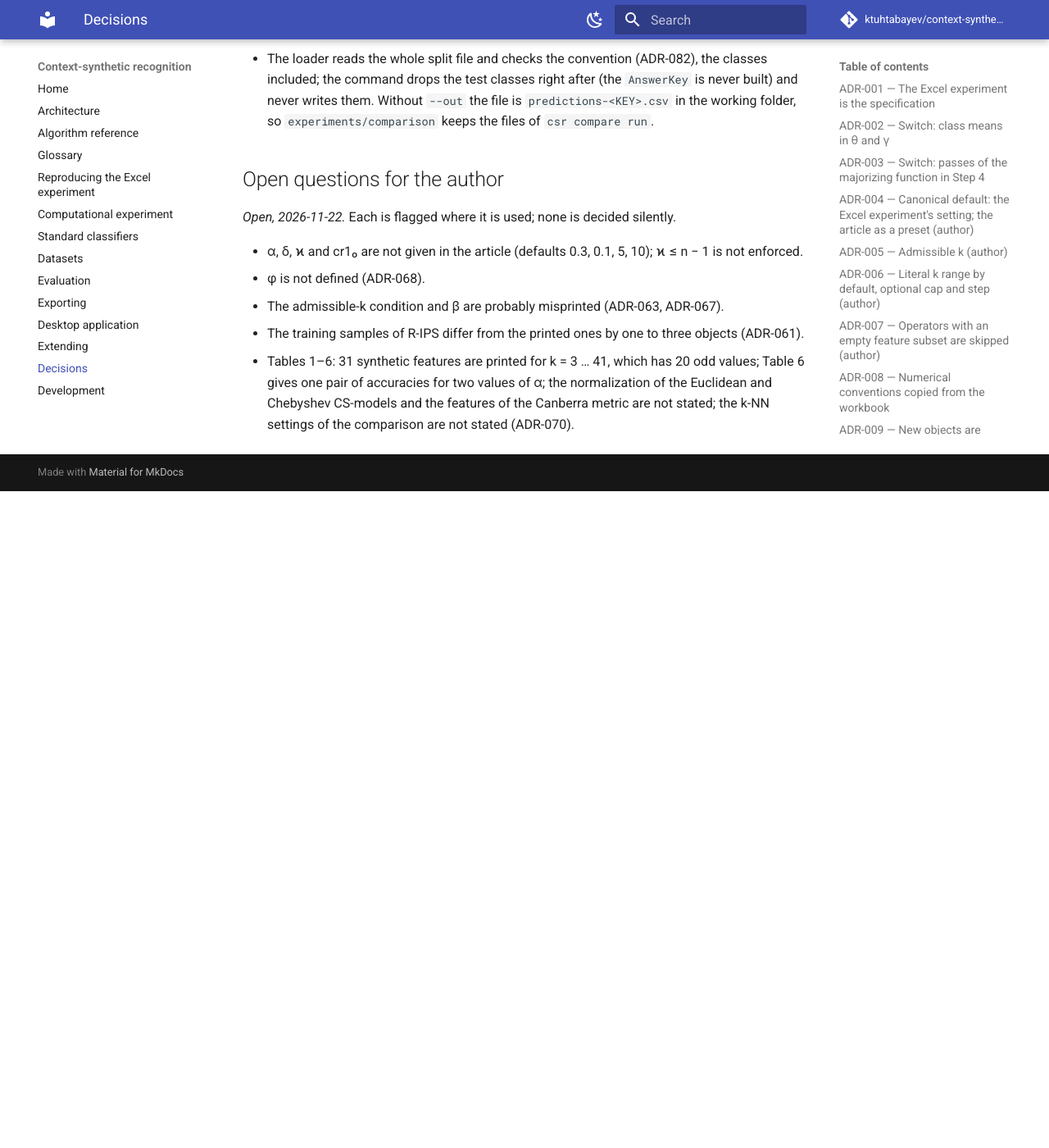
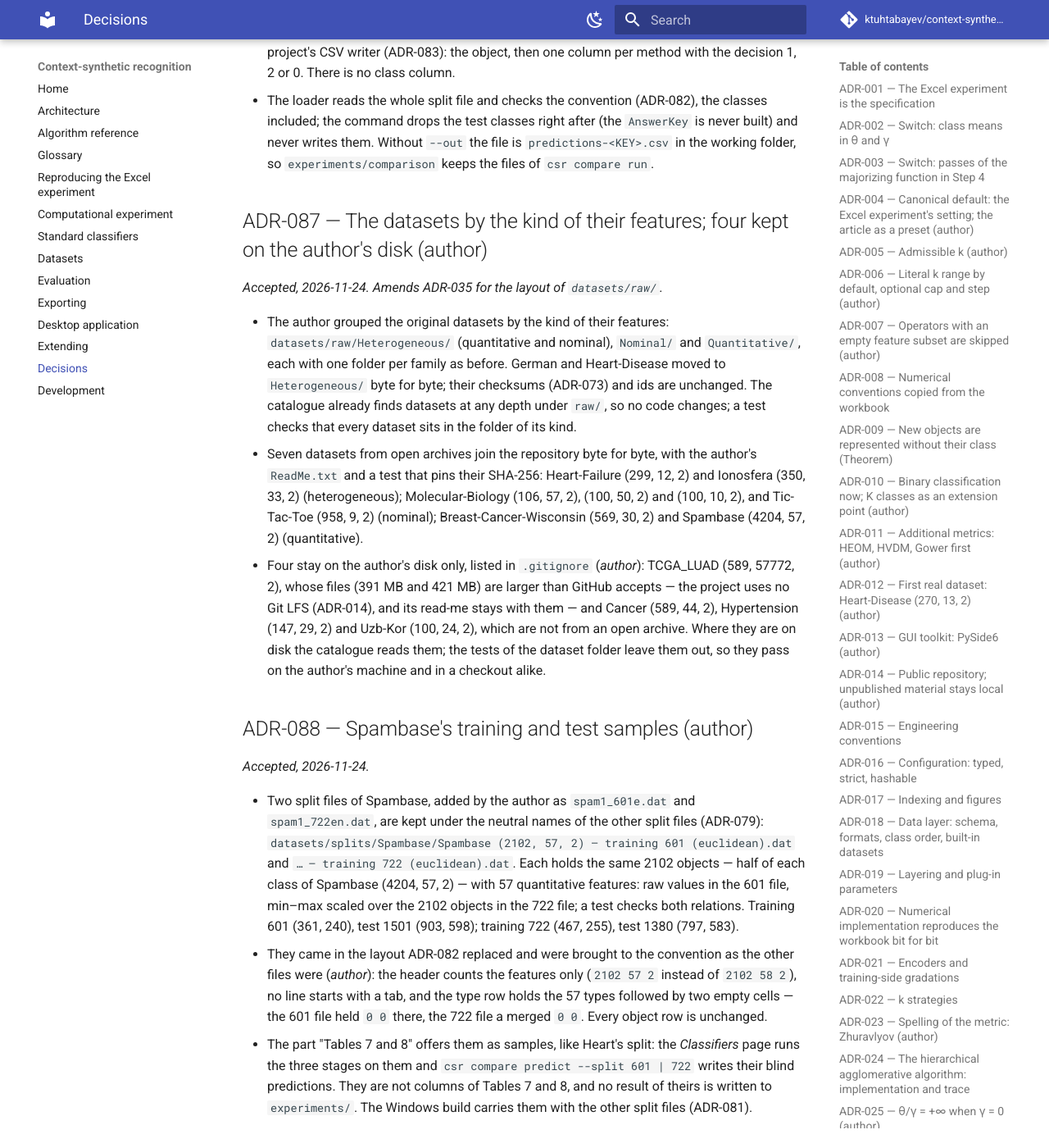
Before and after one commit to ktuhtabayev/context-synthetic-recognition, an MkDocs documentation site: the page built from docs/DECISIONS.md, in a window 1280 px wide and 1400 px high, scrolled down 48615 px. Shown: the whole window at 82% size. Built offline with MkDocs 1.6.1 and Material for MkDocs 9.7.7, drawn with Linux system fonts in a browser that asks for light colours; comment, search, counter and statistics services are not loaded; before the commit the page ends 49214 px from its top, so only the background shows below that; some of the changed text lies outside the part shown.

Commit message:
docs: datasets by kind, Spambase's splits, and the removed v0.9.0
- ADR-087: the datasets by the kind of their features, the seven new
  ones, and the four kept on the author's disk.
- ADR-088: Spambase's split files, their conversion and their use.
- ADR-060: the GitHub Release v0.9.0 and its tag were deleted at the
  author's request; v0.10.0 is the only published release. The CHANGELOG's
  0.9.0 heading says so.
- docs/datasets.md, docs/comparison.md, docs/gui.md, the README tree and
  CHANGELOG [Unreleased] describe the new layout and the new samples.

Co-Authored-By: Claude Opus 5.5 <noreply@anthropic.com>

````diff
--- a/docs/DECISIONS.md
+++ b/docs/DECISIONS.md
@@ -1188,7 +1188,9 @@ repository.*
 - The folders `resources/` and `docs/handoff/` are no longer tracked: they stay on the author's
   disk, ignored by `.gitignore`. The Git history is unchanged. (Later the same day, at the author's
   request, the GitHub Release v0.8.0 and its tag `v0.8.0` were deleted; the 0.8.0 code stays in the
-  history, and v0.9.0 is the only published release.)
+  history. On 2026-11-24, after v0.10.0 was published, the GitHub Release v0.9.0, its download and
+  its tag `v0.9.0` were deleted the same way, at the author's request: v0.10.0 is the only published
+  release.)
 - The four workbooks used as acceptance tests are copied byte for byte to `tests/data/workbooks/`
   under neutral names: *Excel experiment*, *Synthetic features by k-NN*, *Additional features* and
   *Meta-algorithm* (each `[Heart-Disease (10, 13, 2)].xlsx`); a test pins their SHA-256 checksums.
@@ -1722,6 +1724,48 @@ blocked objects keep covering, but differ in single objects. The gap is reported
   never writes them. Without `--out` the file is `predictions-<KEY>.csv` in the working folder, so
   `experiments/comparison` keeps the files of `csr compare run`.
 
+## ADR-087 — The datasets by the kind of their features; four kept on the author's disk (author)
+
+*Accepted, 2026-11-24. Amends ADR-035 for the layout of `datasets/raw/`.*
+
+- The author grouped the original datasets by the kind of their features:
+  `datasets/raw/Heterogeneous/` (quantitative and nominal), `Nominal/` and `Quantitative/`, each with
+  one folder per family as before. German and Heart-Disease moved to `Heterogeneous/` byte for byte;
+  their checksums (ADR-073) and ids are unchanged. The catalogue already finds datasets at any
+  depth under `raw/`, so no code changes; a test checks that every dataset sits in the folder of its
+  kind.
+- Seven datasets from open archives join the repository byte for byte, with the author's
+  `ReadMe.txt` and a test that pins their SHA-256: Heart-Failure (299, 12, 2) and Ionosfera
+  (350, 33, 2) (heterogeneous); Molecular-Biology (106, 57, 2), (100, 50, 2) and (100, 10, 2), and
+  Tic-Tac-Toe (958, 9, 2) (nominal); Breast-Cancer-Wisconsin (569, 30, 2) and Spambase (4204, 57, 2)
+  (quantitative).
+- Four stay on the author's disk only, listed in `.gitignore` (*author*): TCGA_LUAD (589, 57772, 2),
+  whose files (391 MB and 421 MB) are larger than GitHub accepts — the project uses no Git LFS
+  (ADR-014), and its read-me stays with them — and Cancer
+  (589, 44, 2), Hypertension (147, 29, 2) and Uzb-Kor (100, 24, 2), which are not from an open
+  archive. Where they are on disk the catalogue reads them; the tests of the dataset folder leave
+  them out, so they pass on the author's machine and in a checkout alike.
+
+## ADR-088 — Spambase's training and test samples (author)
+
+*Accepted, 2026-11-24.*
+
+- Two split files of Spambase, added by the author as `spam1_601e.dat` and `spam1_722en.dat`, are
+  kept under the neutral names of the other split files (ADR-079):
+  `datasets/splits/Spambase/Spambase (2102, 57, 2) — training 601 (euclidean).dat` and
+  `… — training 722 (euclidean).dat`. Each holds the same 2102 objects — half of each class of
+  Spambase (4204, 57, 2) — with 57 quantitative features: raw values in the 601 file, min–max scaled
+  over the 2102 objects in the 722 file; a test checks both relations. Training 601 (361, 240), test
+  1501 (903, 598); training 722 (467, 255), test 1380 (797, 583).
+- They came in the layout ADR-082 replaced and were brought to the convention as the other files
+  were (*author*): the header counts the features only (`2102 57 2` instead of `2102 58 2`), no
+  line starts with a tab, and the type row holds the 57 types followed by two empty cells — the
+  601 file held `0 0` there, the 722 file a merged `0       0`. Every object row is unchanged.
+- The part "Tables 7 and 8" offers them as samples, like Heart's split: the *Classifiers* page runs
+  the three stages on them and `csr compare predict --split 601 | 722` writes their blind
+  predictions. They are not columns of Tables 7 and 8, and no result of theirs is written to
+  `experiments/`. The Windows build carries them with the other split files (ADR-081).
+
 ## Open questions for the author
 
 *Open, 2026-11-22.* Each is flagged where it is used; none is decided silently.
--- a/docs/comparison.md
+++ b/docs/comparison.md
@@ -28,9 +28,15 @@ not read this folder, so they are not listed among the datasets.
 | `German/German (1000, 7, 2) — training 341 (euclidean).dat` | Euclidean metric | the 7 quantitative, raw values | 341 (173, 168) | 659 (527, 132) |
 | `German/German (1000, 7, 2) — training 367 (chebyshev).dat` | Chebyshev metric | the 7 quantitative, raw values | 367 (190, 177) | 633 (510, 123) |
 | `Heart-Disease/Heart-Disease (270, 13, 2) — training 76 (zhuravlyov).dat` | Zhuravlyov metric | 13: 7 quantitative (the slope too, ADR-072), 6 nominal | 76 (36, 40) | 194 (114, 80) |
+| `Spambase/Spambase (2102, 57, 2) — training 601 (euclidean).dat` | Euclidean metric | the 57 quantitative, raw values | 601 (361, 240) | 1501 (903, 598) |
+| `Spambase/Spambase (2102, 57, 2) — training 722 (euclidean).dat` | Euclidean metric | the 57 quantitative, min–max over the 2102 objects | 722 (467, 255) | 1380 (797, 583) |
 
-Each file holds the same objects as the project's German (1000, 20, 2) or Heart-Disease (270, 13, 2),
-in another order. Object Sᵢ is the file's i-th row. Heart's split can be read but is not part of
+Each German and Heart file holds the same objects as the project's German (1000, 20, 2) or
+Heart-Disease (270, 13, 2), in another order. Object Sᵢ is the file's i-th row. The two Spambase
+files hold the same 2102 objects — half of each class of Spambase (4204, 57, 2); some of them carry
+a value rounded otherwise, mostly in the third decimal — and the 722 file's values are those of the
+601 file min–max scaled over the 2102 objects (ADR-088). Heart's split and Spambase's two can be
+read, run on the *Classifiers* page and predicted with `csr compare predict`, but are not part of
 Tables 7 and 8.
 
 ### File layout
@@ -199,7 +205,7 @@ runs the same three stages, step by step or all at once, and writes and checks t
 files, so the page works there too (ADR-081).
 
 `csr compare predict [--split KEY] [--out FILE]` trains the methods on the training sample of one
-split (336 by default; 341, 367 or 76) and classifies its test objects without their class
+split (336 by default; 341, 367, 76, 601 or 722) and classifies its test objects without their class
 (ADR-086). It writes one CSV file (with a byte-order mark, ADR-083): the object (Sᵢ, its place in
 the file), then one column per method with the decision 1, 2 or 0, empty where a CS-model is
 undefined. There is no class column. The loader reads the whole split file and checks the
--- a/docs/datasets.md
+++ b/docs/datasets.md
@@ -39,26 +39,37 @@ Missing values are rejected with an error that names their positions.
 
 ## The dataset folder
 
-The project keeps the author's datasets in `datasets/` (ADR-035):
+The project keeps the author's datasets in `datasets/` (ADR-035), the original datasets grouped
+by the kind of their features (ADR-087):
 
 ```text
 datasets/
   default.dat, default.csv                  the default dataset: Heart-Disease (10, 13, 2)
   raw/
-    Heart-Disease/
-      Heart-Disease (270, 13, 2).dat        original datasets, one folder per family,
-      Heart-Disease (270, 13, 2).csv        named <Name> (m, n, c)
-    German/
-      German (1000, 20, 2).dat, .csv        German (1000, 20, 2), with the author's ReadMe.txt
+    Heterogeneous/                          quantitative and nominal features
+      Heart-Disease/
+        Heart-Disease (270, 13, 2).dat      one folder per family, named <Name> (m, n, c),
+        Heart-Disease (270, 13, 2).csv      the author's ReadMe.txt beside most of them
+      German/, Heart-Failure/, Ionosfera/
+    Nominal/                                nominal features only
+      Molecular-Biology/, Tic-Tac-Toe/
+    Quantitative/                           quantitative features only
+      Breast-Cancer-Wisconsin/, Spambase/
   synthetic/                                reserved for pre-existing synthetic datasets — not read
-  splits/                                   the article's training and test samples (split files
-    German/, Heart-Disease/                 with a training/test flag) — not read by the catalogue
+  splits/                                   training and test samples (split files with a
+    German/, Heart-Disease/, Spambase/      training/test flag) — not read by the catalogue
 ```
 
 The files are the author's, byte for byte (Git stores them unchanged, the hooks leave them alone),
-so their SHA-256 checksums are the same on every machine; German was added in the same way
-(ADR-073), and so were the article's split files in `splits/`, which only the comparison of
-Tables 7 and 8 reads ([Standard classifiers](comparison.md), ADR-079). The synthetic-feature
+so their SHA-256 checksums are the same on every machine, and a test pins them; German was added in
+the same way (ADR-073), and so were the split files in `splits/`, which only the *Classifiers*
+part reads ([Standard classifiers](comparison.md), ADR-079, ADR-088). The catalogue finds a dataset
+at any depth under `raw/`, so its ids do not depend on the kind folder.
+
+Four datasets stay on the author's disk and out of the repository (`.gitignore`): TCGA_LUAD
+(589, 57772, 2), whose two files are larger than GitHub accepts (100 MB), and Cancer
+(589, 44, 2), Hypertension (147, 29, 2) and Uzb-Kor (100, 24, 2), which are not from an open
+archive. Where they are on disk the catalogue lists and reads them like any other dataset. The synthetic-feature
 datasets this project generates from raw data — normalized values, Ψ(r), the meta-description Y —
 are written to run folders by the exporters, with the manifest that says how they were produced.
 
@@ -86,7 +97,7 @@ checks the header against the rows: m rows of n + 1 values, n flags, c classes.
 | nothing / `default` | the default dataset, `datasets/default.dat` |
 | `heart-disease-270`, `german-1000` | a dataset by id (`<name>-<m>`; `-<n>` is added when two datasets would share it) |
 | `Heart-Disease (270, 13, 2)` | the same, by display name |
-| `datasets/raw/Heart-Disease/Heart-Disease (270, 13, 2).csv` | a file, in any supported format |
+| `datasets/raw/Heterogeneous/Heart-Disease/Heart-Disease (270, 13, 2).csv` | a file, in any supported format |
 | `builtin:heart-disease-270` | the package's built-in copy |
 
 When both formats of a dataset exist, the `.dat` is read (the `.csv` of a large dataset may be a
@@ -106,8 +117,9 @@ package's built-in copies are used, and `heart-disease-10` is the default.
 
 ### Adding a dataset
 
-Put `<Name> (m, n, c).dat` (and, if you like, the `.csv`) under `datasets/raw/<Family>/`, run
-`csr data check`, and name it by its id. Other formats (tables with a header row, Excel, Parquet)
+Put `<Name> (m, n, c).dat` (and, if you like, the `.csv`) under
+`datasets/raw/<Kind>/<Family>/` — `Heterogeneous`, `Nominal` or `Quantitative` by the kind of its
+features — run `csr data check`, and name it by its id. Other formats (tables with a header row, Excel, Parquet)
 are read from any path; the catalogue can learn them later through the loader registry.
 
 ## Classes
@@ -123,6 +135,12 @@ Class labels may be integers or text. They are sorted — numbers numerically, t
 | `heart-disease-10` (built in; `default` in the folder) | Heart-Disease (10, 13, 2): the 10 objects of the Excel experiment (\|K1\| = 4, \|K2\| = 6) |
 | `heart-disease-270` (built in and in the folder) | Heart-Disease (270, 13, 2): UCI Statlog (Heart), 6 quantitative + 7 nominal features as flagged in the file, \|K1\| = 150, \|K2\| = 120 |
 | `german-1000` (in the folder) | German (1000, 20, 2): UCI Statlog (German Credit Data), 7 quantitative + 13 nominal features, \|K1\| = 700, \|K2\| = 300 |
+| `heart-failure-299` | Heart-Failure (299, 12, 2): UCI Heart Failure Clinical Records, 7 quantitative + 5 nominal features, \|K1\| = 203, \|K2\| = 96 |
+| `ionosfera-350` | Ionosfera (350, 33, 2): Ionosphere (Kaggle), 32 quantitative + 1 nominal feature, \|K1\| = 125, \|K2\| = 225 |
+| `molecular-biology-106`, `-100-50`, `-100-10` | Molecular-Biology (106, 57, 2): UCI Promoter Gene Sequences, 57 nominal features, \|K1\| = \|K2\| = 53; (100, 50, 2) and (100, 10, 2): 100 of its objects with their first 50 or 10 features, \|K1\| = \|K2\| = 50 |
+| `tic-tac-toe-958` | Tic-Tac-Toe (958, 9, 2): UCI Tic-Tac-Toe Endgame, 9 nominal features, \|K1\| = 332, \|K2\| = 626 |
+| `breast-cancer-wisconsin-569` | Breast-Cancer-Wisconsin (569, 30, 2): UCI Breast Cancer Wisconsin (Diagnostic), 30 quantitative features, \|K1\| = 357, \|K2\| = 212 |
+| `spambase-4204` | Spambase (4204, 57, 2): UCI Spambase without its duplicate rows, 57 quantitative features, \|K1\| = 2528, \|K2\| = 1676 |
 
 ### Heart: the slope as a quantitative feature
 
@@ -164,7 +182,7 @@ the tests). A configuration names a dataset of the folder by id, or a built-in w
 ```text
 > csr data info heart-disease-270
 Heart-Disease (270, 13, 2)
-  source:    …\datasets\raw\Heart-Disease\Heart-Disease (270, 13, 2).dat
+  source:    …\datasets\raw\Heterogeneous\Heart-Disease\Heart-Disease (270, 13, 2).dat
   objects:   m = 270
   features:  n = 13
     I (quantitative) 6: x₁, x₄, x₅, x₈, x₁₀, x₁₂
````
Also changed, not shown: CHANGELOG.md (+20 -0 lines), README.md (+3 -2 lines), docs/gui.md (+2 -2 lines).
